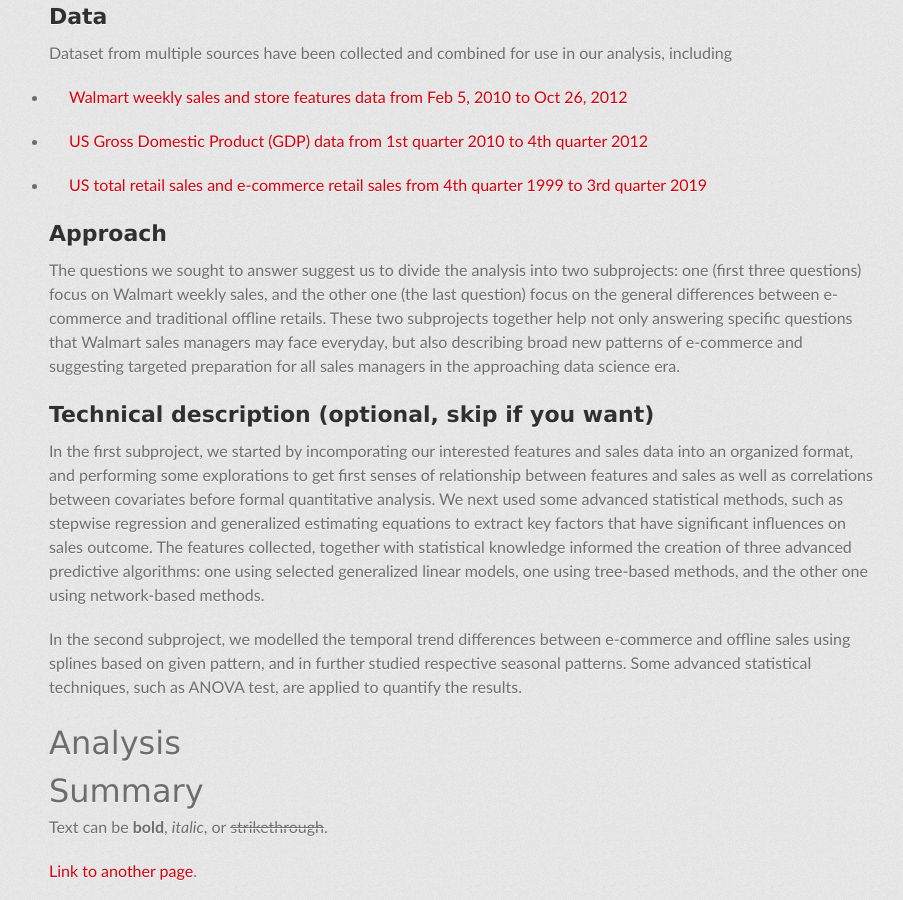
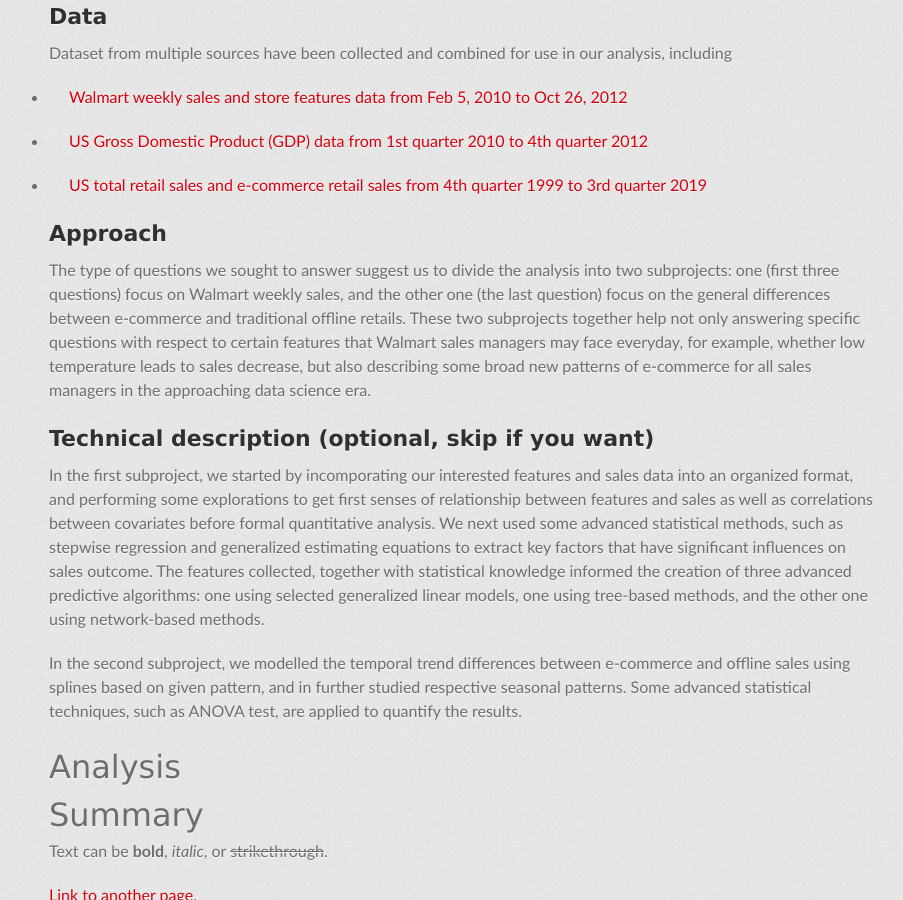
Before and after one commit to churchillcui/ads_retail, a Jekyll site: the page built from index.md, in a window 1280 px wide and 900 px high, scrolled down 1555 px. Shown: the whole window, without its empty margins (175-1078 px from the left). Built offline with Jekyll 4.4.1, drawn with Linux system fonts in a browser that asks for light colours; some web fonts are replaced.

Commit message:
modify overview section

```diff
--- a/index.md
+++ b/index.md
@@ -38,7 +38,7 @@
 
 ## Approach
 
-The questions we sought to answer suggest us to divide the analysis into two subprojects: one (first three questions) focus on Walmart weekly sales, and the other one (the last question) focus on the general differences between e-commerce and traditional offline retails. These two subprojects together help not only answering specific questions that Walmart sales managers may face everyday, but also describing broad new patterns of e-commerce and suggesting targeted preparation for all sales managers in the approaching data science era.
+The type of questions we sought to answer suggest us to divide the analysis into two subprojects: one (first three questions) focus on Walmart weekly sales, and the other one (the last question) focus on the general differences between e-commerce and traditional offline retails. These two subprojects together help not only answering specific questions with respect to certain features that Walmart sales managers may face everyday, for example, whether low temperature leads to sales decrease, but also describing some broad new patterns of e-commerce for all sales managers in the approaching data science era.
 
 ## Technical description (optional, skip if you want)
 
@@ -47,6 +47,7 @@
 In the second subproject, we modelled the temporal trend differences between e-commerce and offline sales using splines based on given pattern, and in further studied respective seasonal patterns. Some advanced statistical techniques, such as ANOVA test, are applied to quantify the results.
 
 # Analysis
+
 
 
 # Summary
```
